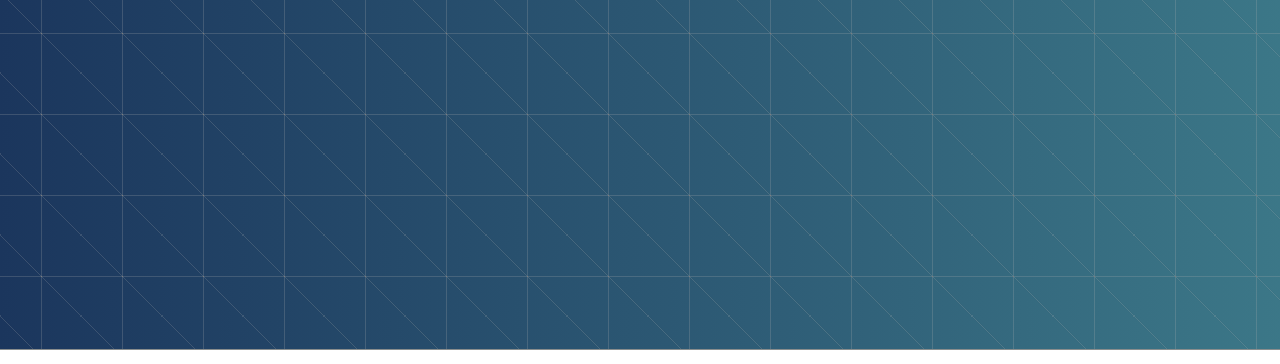
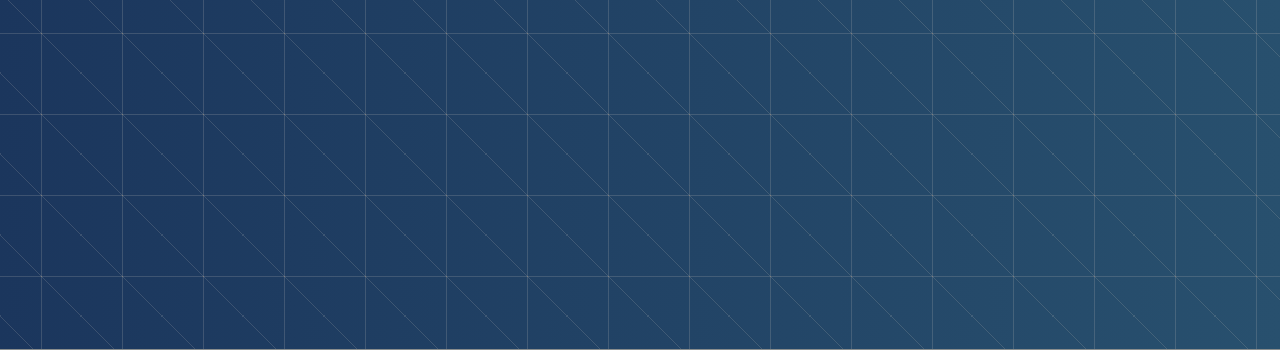
Before and after one commit to stlrda/stlrda-apps, a plain HTML site: page static/index.html in a window 1280 px wide. Shown: the part 251-615 px from the top of the page. Drawn offline with Linux system fonts and the light colour scheme.

Commit message:
reduce gradient intensity

```diff
--- a/static/css/main.css
+++ b/static/css/main.css
@@ -44,7 +44,7 @@ h4 {
 .hero {
     height: 600px;
     width: 100%;
-    background-image: url('/img/axiom-pattern.png'), linear-gradient(to right, var(--dark-blue), var(--light-blue) 200%);
+    background-image: url('/img/axiom-pattern.png'), linear-gradient(to right, var(--dark-blue), var(--light-blue) 500%);
     background-color:var(--dark-blue);
     color: white;
     border-bottom: 1px solid var(--gray);
```
